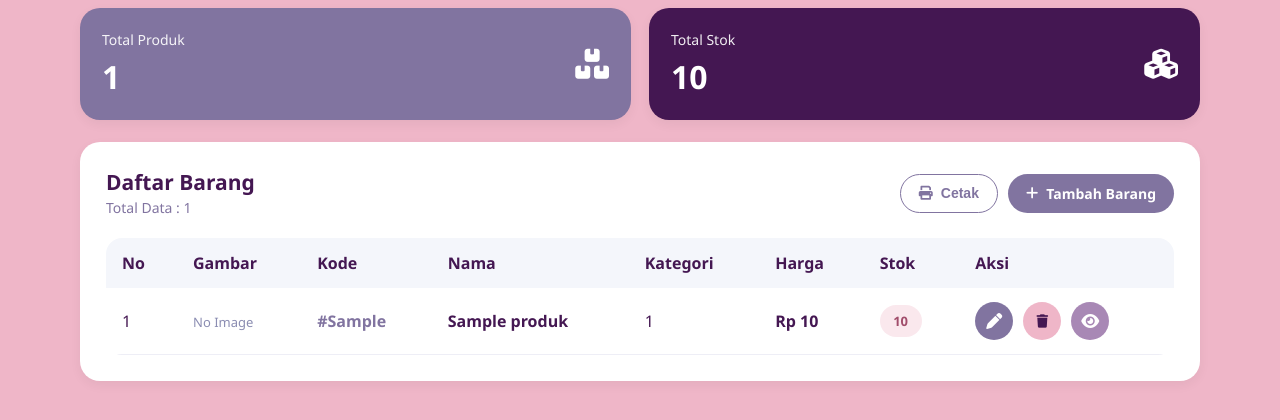
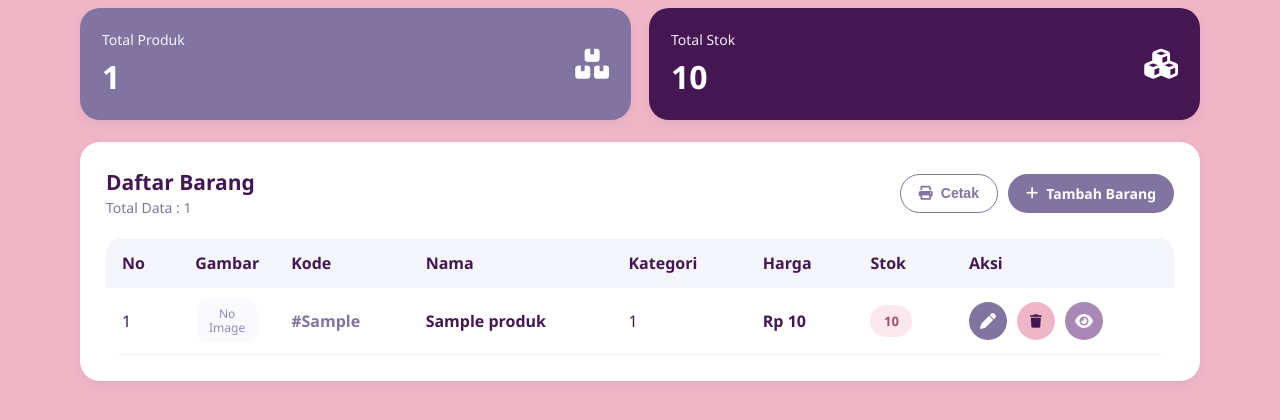
Before and after one commit to audreynabilla/pwl-crud-07171, a PHP site: page / in a window 1280 px wide. Shown: the part 281-701 px from the top of the page. Run offline with PHP 8.4, Linux system fonts and the light colour scheme; the visitor is signed in with stand-in values (Sample User, id 1); tables that the repository leaves empty or names only in its code hold one stand-in row (values such as "Sample post").

Commit message:
Memperbaiki input gambar

```diff
--- a/app/views/produk/detail.php
+++ b/app/views/produk/detail.php
@@ -19,7 +19,7 @@
             <div class="detail-image">
                 <?php $imagePath = __DIR__ . '/../../../public/uploads/' . ($produk['gambar'] ?? ''); ?>
                 <?php if (!empty($produk['gambar']) && is_file($imagePath)): ?>
-                    <img src="/crud_mvc/public/uploads/<?= e($produk['gambar']); ?>" alt="<?= e($produk['nama_produk']); ?>">
+                    <img src="/crud/public/uploads/<?= e($produk['gambar']); ?>" alt="<?= e($produk['nama_produk']); ?>">
                 <?php else: ?>
                     <div class="empty-image"><i class="fas fa-image"></i><span>Tidak ada gambar</span></div>
                 <?php endif; ?>
--- a/app/views/produk/edit.php
+++ b/app/views/produk/edit.php
@@ -60,7 +60,7 @@
                         <label><i class="fas fa-image"></i> Gambar Saat Ini</label>
                         <?php $imagePath = __DIR__ . '/../../../public/uploads/' . ($produk['gambar'] ?? ''); ?>
                         <?php if (!empty($produk['gambar']) && is_file($imagePath)): ?>
-                            <div class="image-preview"><img src="/crud_mvc/public/uploads/<?= e($produk['gambar']); ?>" alt="<?= e($produk['nama_produk']); ?>"></div>
+                            <div class="image-preview"><img src="/crud/public/uploads/<?= e($produk['gambar']); ?>" alt="<?= e($produk['nama_produk']); ?>"></div>
                         <?php else: ?>
                             <p><em>Tidak ada gambar</em></p>
                         <?php endif; ?>
--- a/app/views/produk/index.php
+++ b/app/views/produk/index.php
@@ -40,7 +40,7 @@
                 <thead>
                     <tr>
                         <th>No</th>
-                        <th>Gambar</th>
+                        <th class="image-column">Gambar</th>
                         <th>Kode</th>
                         <th>Nama</th>
                         <th>Kategori</th>
@@ -63,9 +63,9 @@
                             ?>
                             <tr>
                                 <td><?= $no++; ?></td>
-                                <td>
+                                <td class="image-cell">
                                     <?php if (!empty($row['gambar']) && is_file($imagePath)): ?>
-                                        <img src="/crud_mvc/public/uploads/<?= e($row['gambar']); ?>" class="product-thumb" alt="<?= e($row['nama_produk']); ?>">
+                                        <img src="/crud/public/uploads/<?= e($row['gambar']); ?>" class="product-thumb" alt="<?= e($row['nama_produk']); ?>">
                                     <?php else: ?>
                                         <span class="no-image">No Image</span>
                                     <?php endif; ?>
--- a/app/views/templates/header.php
+++ b/app/views/templates/header.php
@@ -9,7 +9,7 @@ $bodyClass = $bodyClass ?? '';
     <meta charset="UTF-8">
     <meta name="viewport" content="width=device-width, initial-scale=1.0">
     <title><?= e($pageTitle); ?></title>
-    <link rel="stylesheet" href="/crud_mvc/public/css/style.css">
+    <link rel="stylesheet" href="/crud/public/css/style.css">
     <link rel="stylesheet" href="https://cdnjs.cloudflare.com/ajax/libs/font-awesome/6.0.0/css/all.min.css">
 </head>
 <body class="<?= e($bodyClass); ?>">
--- a/public/css/style.css
+++ b/public/css/style.css
@@ -297,6 +297,17 @@ a {
     vertical-align: middle;
 }
 
+.inventory-table .image-column,
+.inventory-table .image-cell {
+    width: 80px;
+    min-width: 80px;
+    text-align: center;
+}
+
+.inventory-table .image-cell {
+    padding: 10px 12px;
+}
+
 .inventory-table tbody tr:nth-child(even) {
     background: #f9f9ff;
 }
@@ -306,15 +317,29 @@ a {
 }
 
 .product-thumb {
-    width: 54px;
-    height: 54px;
+    display: block;
+    width: 60px;
+    height: 60px;
+    margin: 0 auto;
     object-fit: cover;
-    border-radius: 12px;
+    border-radius: 10px;
+    border: 1px solid #eeeeF6;
+    background: #f9f9ff;
 }
 
 .no-image {
+    display: inline-flex;
+    align-items: center;
+    justify-content: center;
+    width: 60px;
+    min-height: 44px;
+    padding: 6px;
+    border-radius: 10px;
+    background: #f9f9ff;
     color: #8b8db2;
-    font-size: 13px;
+    font-size: 12px;
+    line-height: 1.2;
+    text-align: center;
 }
 
 .kode {
```
Also changed, not shown: public/uploads/69ddbfa37937b.jpg (deleted), public/uploads/69e2ff6c721d4.jpg (deleted), public/uploads/6a1b9288b6fc1.jpg (added), public/uploads/6a1b956fe933c.jpg (added), public/uploads/6a1b95813b339.jpg (added), public/uploads/6a1b959782536.jpg (added).
